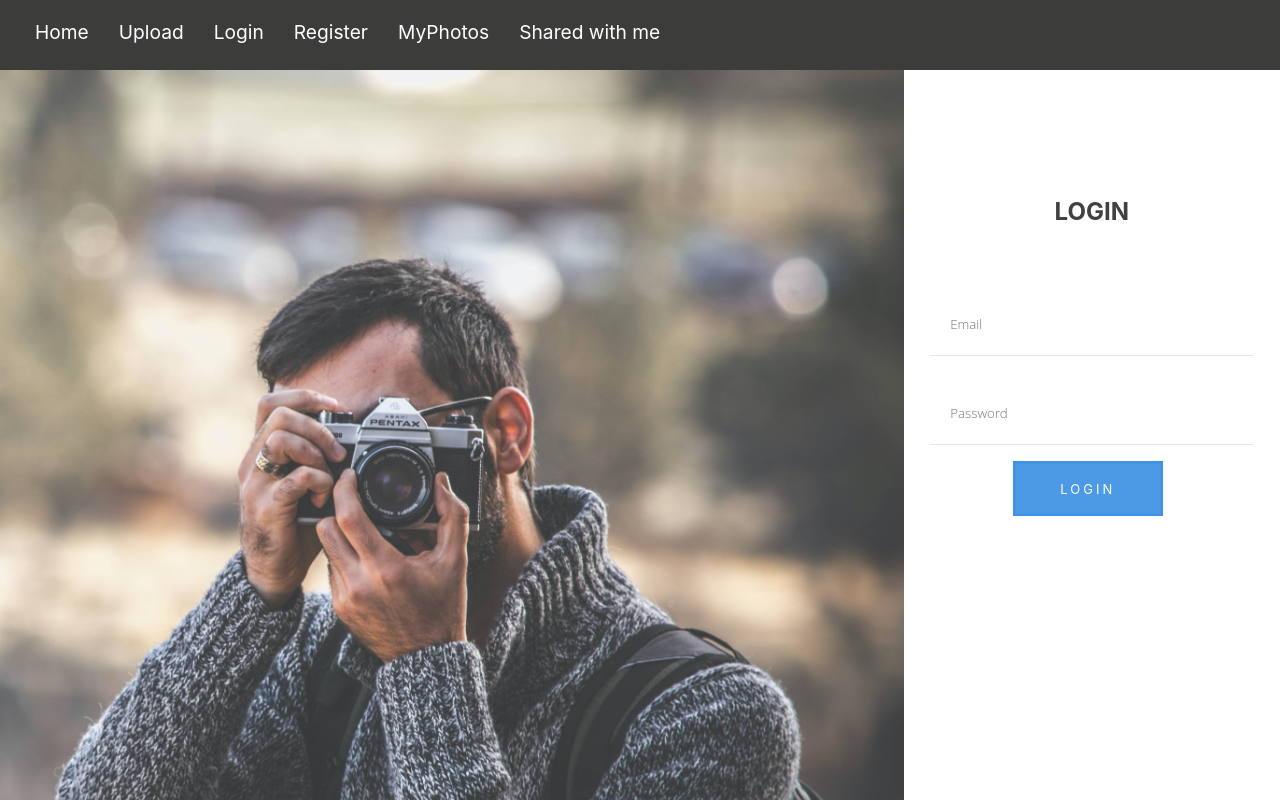
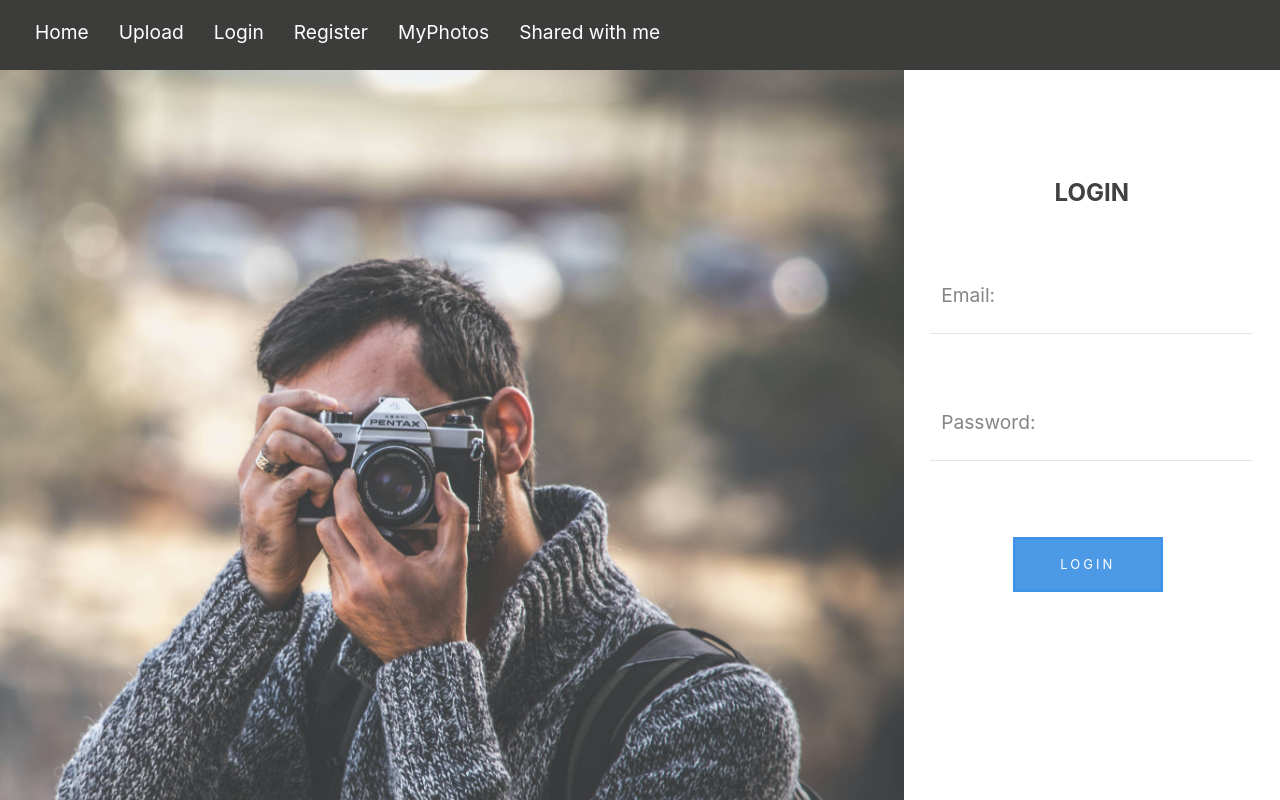
Before and after one commit to POPSoftwareTeam/Profolio-Web, a React (Create React App) app in the folder profolioweb/: page /Login in a window 1280 px wide. Built offline with nearby package versions, Linux system fonts and the light colour scheme.

Commit message:
Got labels on form inputs to stay after typing! want to make it into a full component later

```diff
--- a/profolioweb/src/Components/LoginPage.tsx
+++ b/profolioweb/src/Components/LoginPage.tsx
@@ -4,7 +4,7 @@ import APIAuthenticationService from "../Services/APIAuthenticationService";
 import APIPhotoService from "../Services/APIPhotoService";
 import { User } from "../Models/UserModel";
 import MainButton from "./shared/MainButton";
-import { RouteComponentProps } from 'react-router-dom';
+import { RouteComponentProps } from "react-router-dom";
 
 const Login: React.FC<RouteComponentProps> = (props) => {
   let [email, setEmail] = React.useState<string>("");
@@ -13,9 +13,8 @@ const Login: React.FC<RouteComponentProps> = (props) => {
   const submitCharityToAPI = async () => {
     let authservice = new APIAuthenticationService();
     let token = await authservice.Login(new User(email, password));
-    if(token)
-    {
-        props.history.push('/MyPhotos')
+    if (token) {
+      props.history.push("/MyPhotos");
     }
   };
 
@@ -24,32 +23,36 @@ const Login: React.FC<RouteComponentProps> = (props) => {
       <div className="form-grid-container">
         <div className="leftImage"></div>
         <div className="form">
-          <h2><b>Login</b></h2>
+          <h2>
+            <b>Login</b>
+          </h2>
           <form>
             <div className="formContent">
-              <div>
-
               <input
                 type="email"
-                  className="email"
-                  placeholder="Email"
                 name="name"
+                className="email input"
+                placeholder=" "
                 value={email}
                 onChange={(event: any) => setEmail(event.target.value)}
               />
-                {/* <div className="label">Email</div> */}
+              <label  className="label"><div className="content">Email:</div></label>
             </div>
-
+            <div className="formContent">
               <input
                 type="password"
-                className="pwd"
-                placeholder="Password"
+                className="pwd input"
+                placeholder=" "
                 value={password}
                 onChange={(event: any) => setPassword(event.target.value)}
               />
+              <label  className="label"><div className="content">Password:</div></label>
             </div>
-            <div className="buttonBoxCenter" >
-               <MainButton text={"Login"} onClick={async () => await submitCharityToAPI()}/>
+            <div className="buttonBoxCenter">
+              <MainButton
+                text={"Login"}
+                onClick={async () => await submitCharityToAPI()}
+              />
             </div>
           </form>
         </div>
--- a/profolioweb/src/Components/RegisterPage.tsx
+++ b/profolioweb/src/Components/RegisterPage.tsx
@@ -34,36 +34,39 @@ const Register: React.FC<RouteComponentProps>= (props) => {
           </h2>
           <form>
             <div className="formContent">
-              {/* <label>Email:</label> */}
+
               <input
                 type="email"
-                className="email"
-                placeholder="Email"
+                className="email input"
+                placeholder=" "
                 value={email}
                 onChange={(event: any) => setEmail(event.target.value)}
               />
-
-              {/* <label>Password</label> */}
+              <label  className="label"><div className="content">Email:</div></label>
+              </div>
+              <div className="formContent">
               <input
                 type="password"
-                className="pwd"
-                placeholder="Password"
+                className="pwd input"
+                placeholder=" "
                 value={password}
                 onChange={(event: any) => setPassword(event.target.value)}
               />
-
-              {/* <label>Verify Password</label> */}
+              <label  className="label"><div className="content">Password:</div></label>
+              </div>
+              <div className="formContent">
               <input
                 type="password"
-                className="pwd"
-                placeholder="Verify Password"
+                className="pwd input"
+                placeholder=" "
                 value={verifyPassword}
                 onChange={(event: any) => setVerifyPassword(event.target.value)}
               />
+              <label  className="label"><div className="content">Verify Password:</div></label>
+              </div>
               <div className="buttonBoxCenter">
                <MainButton text={"Register"} onClick={async () => await submitCharityToAPI()}/>
               </div>
-            </div>
           </form>
         </div>
       </div>
--- a/profolioweb/src/css/form.scss
+++ b/profolioweb/src/css/form.scss
@@ -3,7 +3,7 @@
   display: grid;
   grid-template-columns: 1fr 1.4fr 1fr;
   grid-template-rows: 1fr 1fr 4fr;
-  height: $FullPageHeight //Fix the height later, I just hard coded this for now cuz it needs to be based off the navbar height
+  height: $FullPageHeight; //Fix the height later, I just hard coded this for now cuz it needs to be based off the navbar height
 }
 .leftImage {
   grid-column: 1/3;
@@ -11,35 +11,45 @@
   background: url(../resources/Images/loginImage1.jpg);
   background-size: cover;
 }
+.formContent {
+  position: relative;
+  transition: 500ms;
+  margin: 0 auto;
+}
+.formContent::after {
+  transition: all 500ms ease;
+}
 .form {
   grid-column: 3/4;
   grid-row: 2/3;
   text-align: left;
   & input {
+    line-height: 2em;
+    font-size: .95rem;
+    background: white;
     display: block;
-    height: 60px;
+    height: 4rem;
     width: 80%;
     margin: 0 auto;
     border: none;
-    &::placeholder {
-      -webkit-transform: translateY(0px);
-      transform: translateY(0px);
-      -webkit-transition: 0.5s;
-      transition: 0.5s;
-    }
+    // &::placeholder {
+    //   -webkit-transform: translateY(0px);
+    //   transform: translateY(0px);
+    //   -webkit-transition: 0.5s;
+    //   transition: 0.5s;
+    // }
 
     &:hover,
     &:focus,
     &:active:focus {
-      color: $colorButton1;
       outline: none;
       border-bottom: 1px solid $colorButton1;
-      &::placeholder {
-        color: $colorButton1;
-        position: relative;
-        -webkit-transform: translateY(-20px);
-        transform: translateY(-20px);
-      }
+      // &::placeholder {
+      //   color: $colorButton1;
+      //   position: relative;
+      //   -webkit-transform: translateY(-20px);
+      //   transform: translateY(-20px);
+      // }
     }
   }
 
@@ -52,11 +62,36 @@
     font-family: "Open Sans", sans-serif;
     ////text-transform:uppercase;
     color: #858585;
-    font-weight: lighter;
-    -webkit-transition: 0.5s;
-    transition: 0.5s;
-    margin-top: 2em;
   }
+}
+.formContent:focus-within .label .content,
+.formContent:focus .label .content,
+.formContent:active:focus .label .content,
+.input:not(:placeholder-shown) + .label .content {
+  color: $colorButton1;
+  transform: scale(0.75) translateY(-5.7rem);
+
+}
+.label {
+  position: relative;
+  font-size: 1.2rem;
+  transition: all 500ms ease;
+  display: block;
+  height: 60px;
+  width: 80%;
+  margin: 0 auto;
+  pointer-events: none;
+  z-index: 3;
+}
+.content {
+  color: #858585;
+  position: relative;
+  transform-origin: left;
+
+  transform: translateY(-3.2rem);
+  font-size: 1.2rem;
+  transition: all 500ms ease;
+  width: 100%;
 }
 
 h2 {
@@ -71,7 +106,7 @@ h2 {
     display: grid;
     grid-template-columns: 1fr;
     grid-template-rows: 1fr 1fr 4fr;
-    height: $FullPageHeight //Fix the height later, I just hard coded this for now cuz it needs to be based off the navbar height
+    height: $FullPageHeight; //Fix the height later, I just hard coded this for now cuz it needs to be based off the navbar height
   }
   .leftImage {
     grid-column: 1;
@@ -80,6 +115,7 @@ h2 {
     background-size: cover;
     background-color: rgba(white, 0.2);
     background-blend-mode: lighten;
+    z-index: -2;
   }
   .form {
     grid-column: 1;
@@ -88,16 +124,16 @@ h2 {
   }
 }
 
-.drag-and-drop{
+.drag-and-drop {
   background-color: gray;
-  height:50vh;
+  height: 50vh;
   width: 80vw;
-  color:white;
-  margin:auto;
+  color: white;
+  margin: auto;
   padding: 10vw;
   align-self: center;
 }
 
-.drag-and-drop h2{
+.drag-and-drop h2 {
   color: white;
 }
```
Lines whose indentation alone changed are shown as unchanged.
